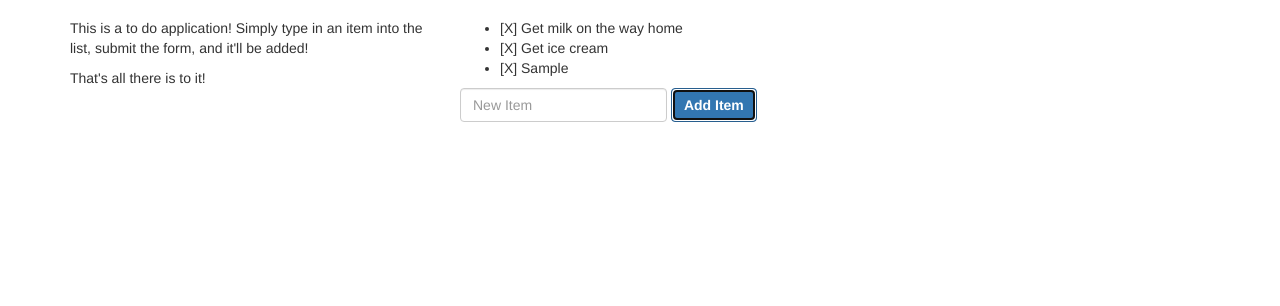
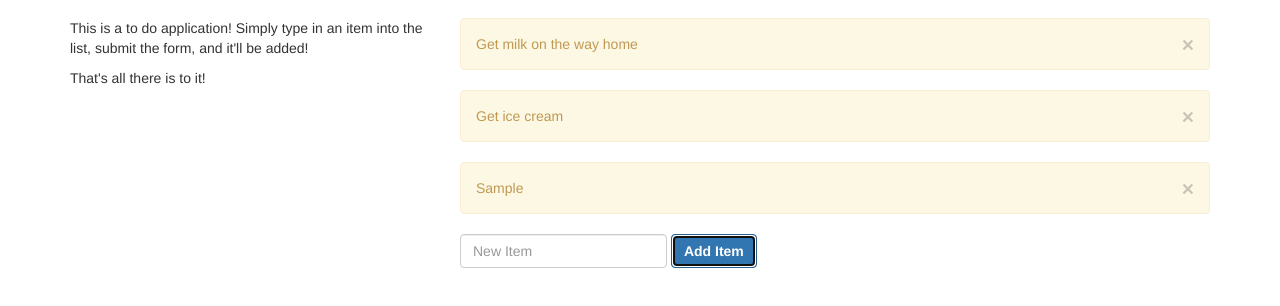
Before and after one commit to bensechrist/newDeveloper, a plain HTML site: page index.html in a window 1280 px wide. Both pictures are taken after typing "Sample" into the empty fields and a click on the input "Add Item". Shown: the part 54-360 px from the top of the page. Drawn offline with nearby package versions, Linux system fonts and the light colour scheme.

Commit message:
Converted todo items to use bootstrap alert styling

```diff
--- a/index.html
+++ b/index.html
@@ -18,7 +18,7 @@
         <p>That's all there is to it!</p>
       </div>
       <div class="col-md-8">
-        <ul id="todoList"></ul>
+        <div id="todoList"></div>
         <form method="post" class="form-inline">
           <div class="form-group">
             <input class="form-control" type="text" placeholder="New Item" name="newItem" id="newItem" />
--- a/js/todo.js
+++ b/js/todo.js
@@ -9,7 +9,7 @@ $(function() {
   function getListElement(elementText) {
     // Remove all HTML tags
     var cleanedText = elementText.replace(/<\/?[^>]+(>|$)/g, "");
-    return "<li><span>[X]</span> " + cleanedText + "</li>";
+    return "<div class='alert'>" + cleanedText + " <span class='close'>&times;</span></div>";
   };
 
   /**
@@ -32,22 +32,22 @@ $(function() {
   // Fire off the AJAX GET for the xml data
   $.get('items.xml', handleXmlData, 'xml');
 
+  // Add submit handler to the form to display the todo item
+  $("form").submit(function() {
+    var $item = $("#newItem");
+    if ($item.val() != "") {
+      $("#todoList").append( getListElement($item.val()) );
+      $item.val('');
+    }
+    return false;  // Prevent the browser from submitting the form
+  });
+
   // Bind event handler for clicking the span [X] elements
-  $("#todoList").on('click', 'li span', function() {
+  $("#todoList").on('click', 'span.close', function() {
     // Slide up the element. When it's done animating, remove it
     $(this).parent().slideUp().promise().done(function() {
       $(this).remove();
     });
   });
 
-  // Add submit handler to the form to display the todo item
-  $("form").submit(function() {
-    var $item = $("#newItem");
-    if ($item.val() == "")
-      return;
-    $("#todoList").append( getListElement($item.val()) );
-    $item.val('');
-    return false;  // Prevent the browser from submitting the form
-  });
-
 });
```
